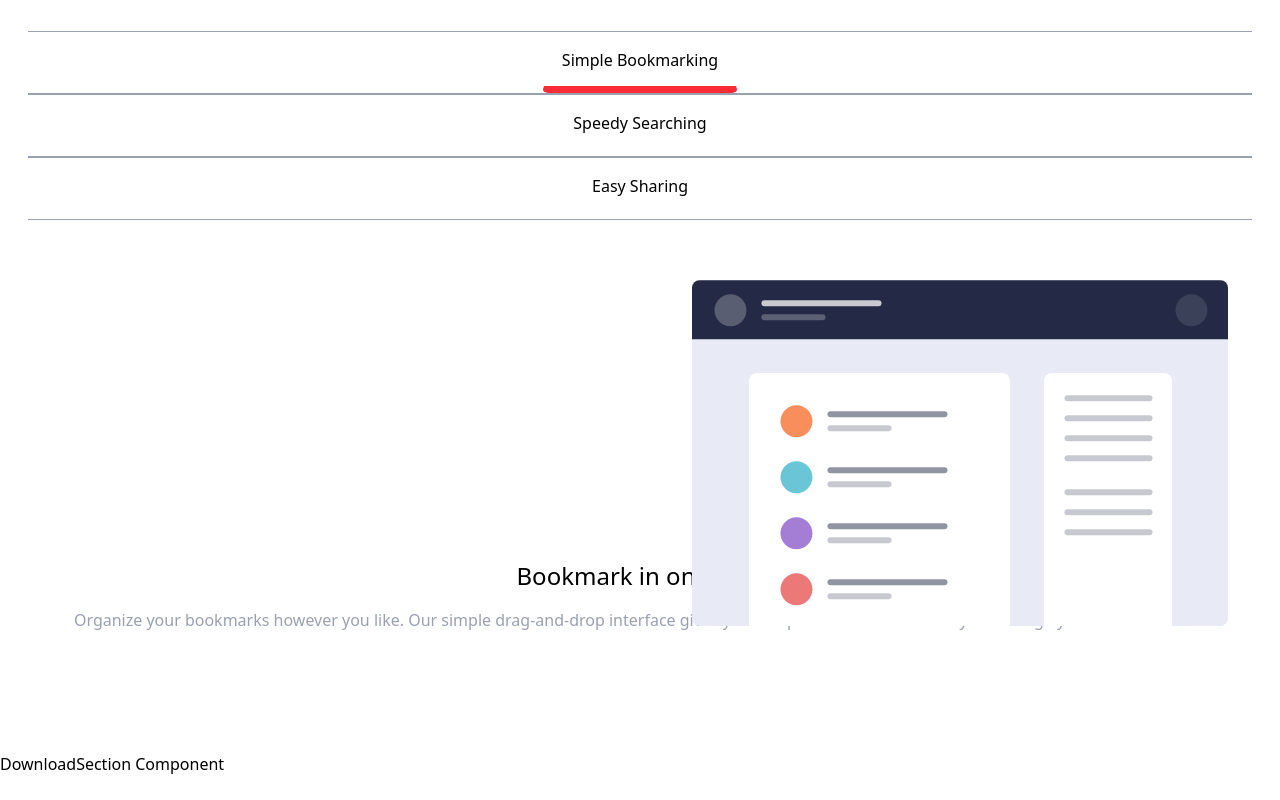
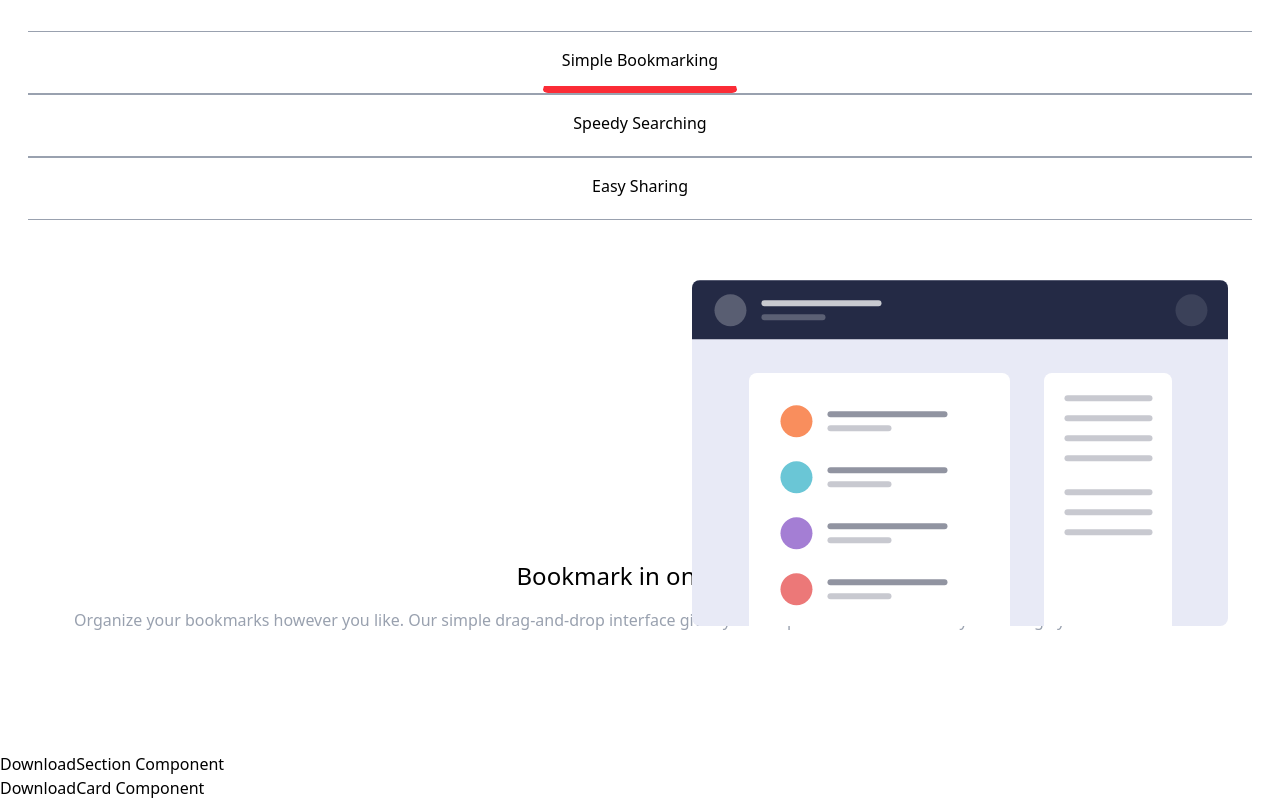
Before and after one commit to mstne03/Sprint-5, a React (Vite) app: page / in a window 1280 px wide. Shown: the part 789-1589 px from the top of the page. Before the commit the page ends 1565 px from the top, so only its background shows below. Built offline with nearby package versions, Linux system fonts and the light colour scheme.

Commit message:
feature - Adds Card Component

```diff
--- /dev/null
+++ b/src/components/DownloadSection/DownloadCard/DownloadCard.tsx
@@ -0,0 +1,11 @@
+interface DownloadCardProps {
+
+}
+
+const DownloadCard = (props:DownloadCardProps) => (
+  <div>
+    DownloadCard Component
+  </div>
+);
+
+export default DownloadCard;
--- a/src/components/DownloadSection/DownloadSection.tsx
+++ b/src/components/DownloadSection/DownloadSection.tsx
@@ -1,11 +1,15 @@
+import DownloadCard from './DownloadCard/DownloadCard'
+
 interface DownloadSectionProps {
 
 }
 
 const DownloadSection = (props:DownloadSectionProps) => (
-  <div>
+  <section>
     DownloadSection Component
-  </div>
+
+    <DownloadCard/>
+  </section>
 );
 
 export default DownloadSection;
```
